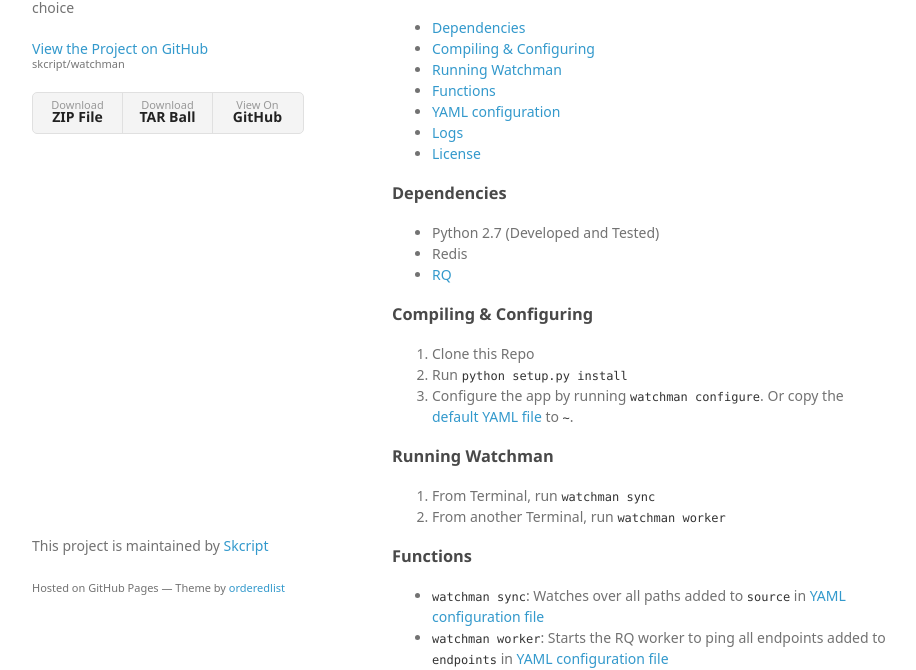
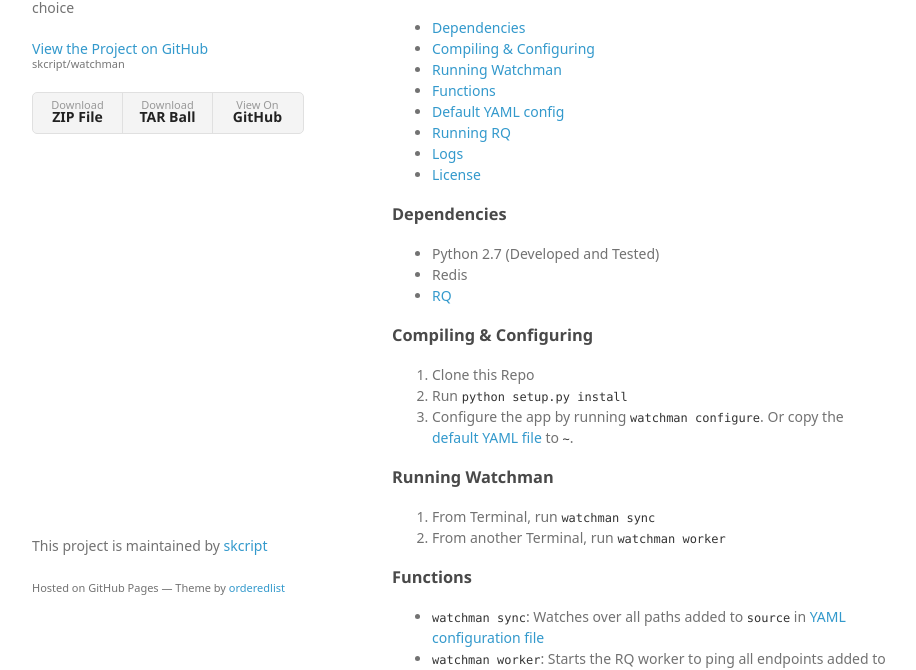
Before and after one commit to skcript/watchman, a plain HTML site: page index.html in a window 1280 px wide. Shown: the part 133-803 px from the top of the page, without its empty margins (178-1094 px from the left). Drawn offline with Linux system fonts and the light colour scheme; a web font is replaced by a local one.

```diff
--- a/index.html
+++ b/index.html
@@ -3,7 +3,7 @@
   <head>
     <meta charset="utf-8">
     <meta http-equiv="X-UA-Compatible" content="chrome=1">
-    <title>Watchman by Skcript</title>
+    <title>Watchman by skcript</title>
 
     <link rel="stylesheet" href="stylesheets/styles.css">
     <link rel="stylesheet" href="stylesheets/github-light.css">
@@ -38,7 +38,8 @@
 <li><a href="#compiling--configuring">Compiling &amp; Configuring</a></li>
 <li><a href="#running-watchman">Running Watchman</a></li>
 <li><a href="#functions">Functions</a></li>
-<li><a href="#yaml-config">YAML configuration</a></li>
+<li><a href="#yaml-config">Default YAML config</a></li>
+<li><a href="#running-rq">Running RQ</a></li>
 <li><a href="#logs">Logs</a></li>
 <li><a href="#license">License</a></li>
 </ul>
@@ -141,8 +142,8 @@ limitations under the License.
 </code></pre>
       </section>
       <footer>
-        <p>This project is maintained by <a href="https://www.skcript.com" target="_blank">Skcript</a></p>
-        <p><small>Hosted on GitHub Pages &mdash; Theme by <a href="https://github.com/orderedlist" target="_blank">orderedlist</a></small></p>
+        <p>This project is maintained by <a href="https://github.com/skcript">skcript</a></p>
+        <p><small>Hosted on GitHub Pages &mdash; Theme by <a href="https://github.com/orderedlist">orderedlist</a></small></p>
       </footer>
     </div>
     <script src="javascripts/scale.fix.js"></script>
```
